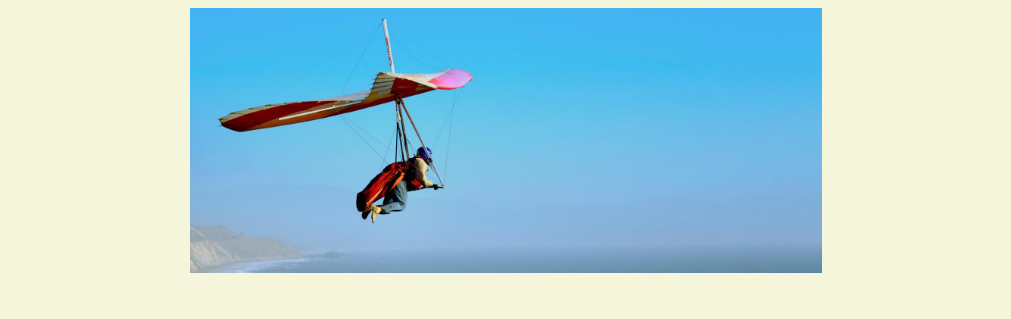
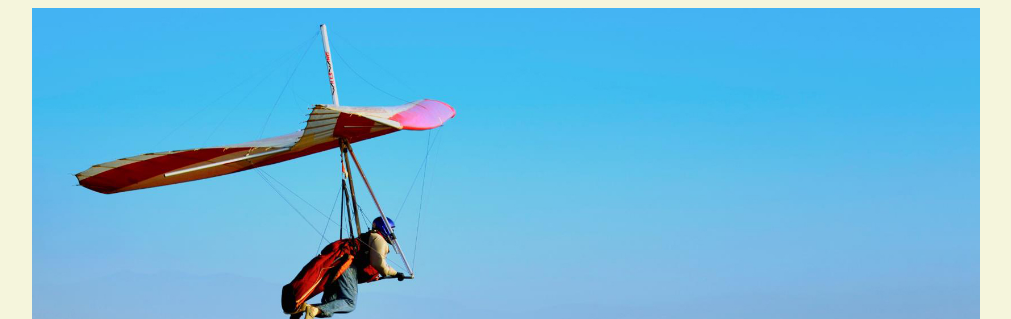
Before and after one commit to pushkar4318/pushkar4318.github.io, a plain HTML site: page index.html in a window 1280 px wide. Shown: the top 319 px of the page, without its empty margins (134-1145 px from the left). Drawn offline with Linux system fonts and the light colour scheme.

Commit message:
Update index.html

```diff
--- a/index.html
+++ b/index.html
@@ -15,7 +15,7 @@
   </header>
 
   <body>
-    <img src="images/banner.jpg" width="50%" alt="banner">
+    <img src="images/banner.jpg" width="75%" alt="banner">
     <h1>Pushkar Pratyush's Portal</h1>
     <h2>About Me</h2>
     <p>I am a novice web developer in Bhopal, Madhya Pradesh, India.</p>
```
